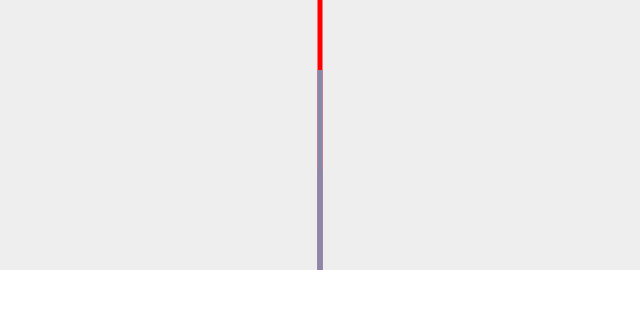
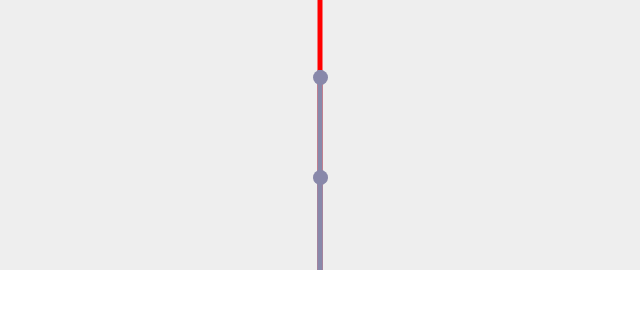
Before and after one commit to G-Myron/tall-short-simulation, a plain HTML site: page index.html in a window 1280 px wide. Shown: the part 330-650 px from the top of the page, 320-960 px from the left. Drawn offline with Linux system fonts and the light colour scheme.

Commit message:
Add files via upload

```diff
--- a/style.css
+++ b/style.css
@@ -4,9 +4,8 @@
     --short-height: calc(0.5 * var(--tall-height));
 }
 
-body, html {
-    min-height: 90vh;
-    height: 100%;
+body {
+    height: 100vh;
     margin: 0;
     display: grid;
     align-items: center;
@@ -50,14 +49,24 @@ body, html {
 .short {
     height: var(--short-height);
 }
+.tall::before, .short::before {
+    content: "";
+    position: absolute;
+    top: 0;
+    left: 50%;
+    transform: translate(-50%);
+    width:  15px;
+    height: 15px;
+    border-radius: 50%;
+}
 
-.people {
+.people, .people::before {
     background-color: #88a;
-    display: grid;
-    align-items: flex-end;
 }
 
 .shadow {
+    position: absolute;
+    bottom: 0;
     background-color: black;
     height: 5px;
 }
@@ -97,8 +106,6 @@ input {
 }
 
 button {
-    /* left: 50%;
-    transform: translate(-50%); */
     min-width: 10rem;
     background-color: #000;
     color: white;
```
